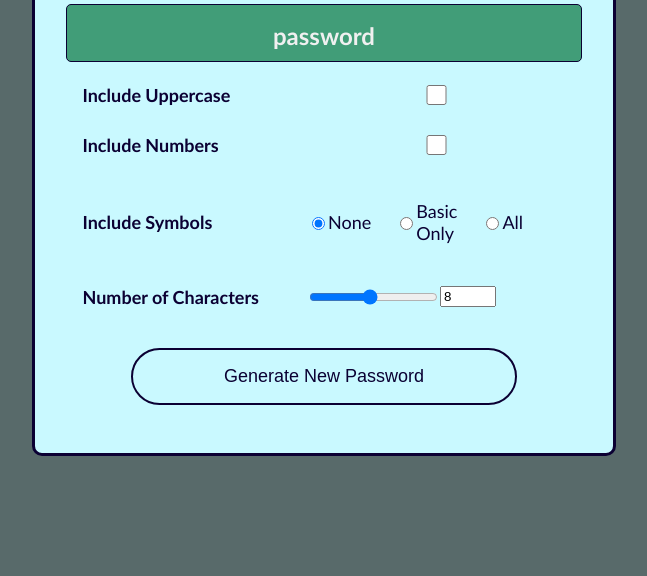
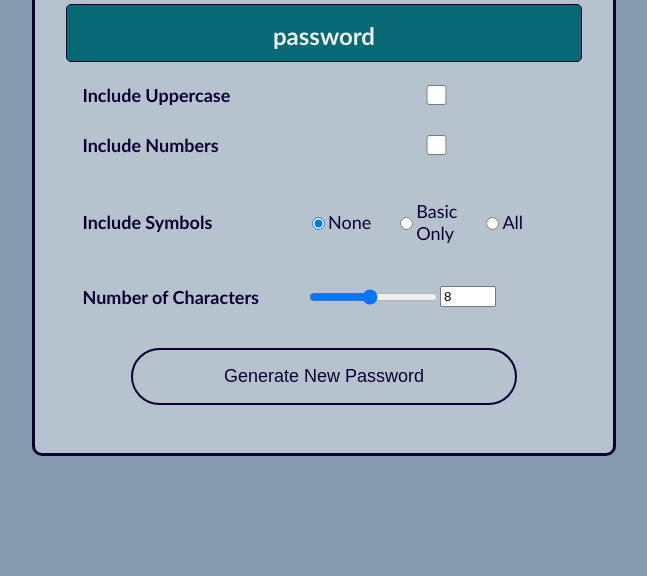
Before and after one commit to em-nam-cs/pw-generator, a plain HTML site: page index.html in a window 1280 px wide. Shown: the part 224-800 px from the top of the page, without its empty margins (316-963 px from the left). Drawn offline with Linux system fonts and the light colour scheme.

Commit message:
Finalize color scheme and hover colors

```diff
--- a/styles.css
+++ b/styles.css
@@ -1,8 +1,8 @@
 :root {
-    --page-color: #586a6a;
-    --background-color: #c9f9ff;
+    --page-color: #859aad;
+    --background-color: #b6c3ce;
+    --pw-background-color: #076974;
     --body-text-color: #0b0033;
-    --pw-background-color: #419d78;
     --pw-text-color: #f0f0f0;
 }
 
@@ -14,7 +14,8 @@ body {
     align-items: center;
     min-height: 100vh;
     margin: 0;
-    font-family:'Gill Sans', 'Gill Sans MT', Calibri, 'Trebuchet MS', sans-serif;
+    font-family: "Gill Sans", "Gill Sans MT", Calibri, "Trebuchet MS",
+        sans-serif;
 }
 
 .container {
@@ -39,7 +40,6 @@ body {
 
     align-items: center;
     justify-content: center;
-
 }
 
 .char-amount-container {
@@ -72,7 +72,7 @@ body {
 }
 
 #title {
-    font-family: 'Courier New', Courier, monospace;
+    font-family: "Courier New", Courier, monospace;
     text-align: center;
     margin: 0;
 }
@@ -114,8 +114,9 @@ label {
     background-color: color-mix(
         in srgb,
         var(--pw-background-color),
-        transparent 80%
+        transparent 90%
     );
+    border-color: color-mix(in srgb, var(--body-text-color), transparent 50%);
 }
 
 input[type="checkbox"] {
```
